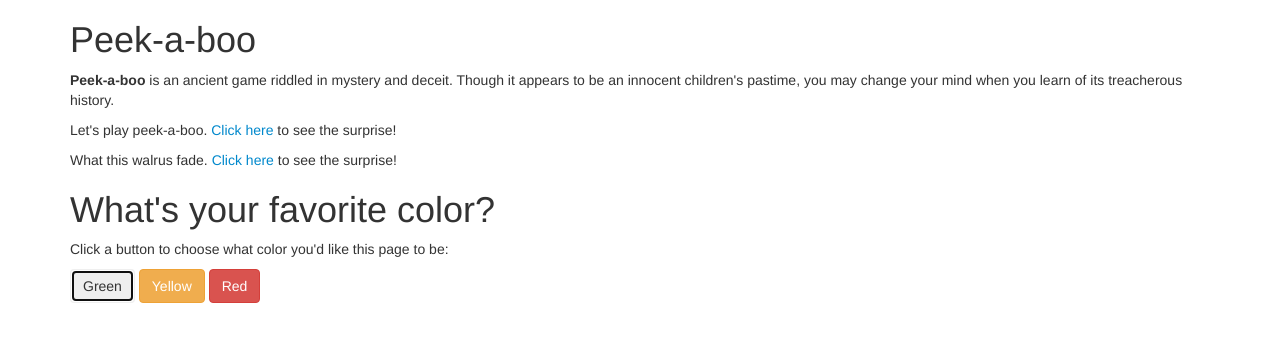
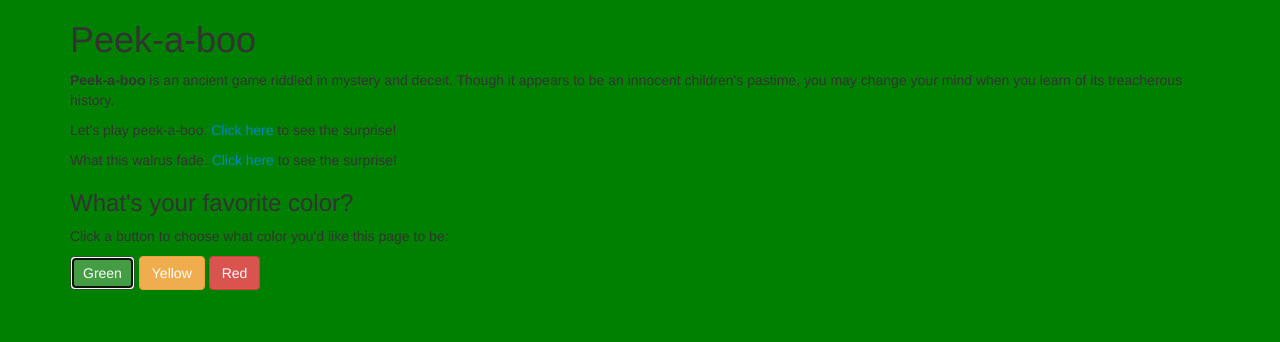
Before and after one commit to Chris-turina/introwk2-peek-a-boo, a plain HTML site: page index.html in a window 1280 px wide. Both pictures are taken after a click on the button "Green". Drawn offline with nearby package versions, Linux system fonts and the light colour scheme.

Commit message:
add background color

```diff
--- a/css/styles.css
+++ b/css/styles.css
@@ -23,3 +23,15 @@
 #walrus2-slideout {
   display: none;
 }
+
+.green-background {
+  background-color: green;
+}
+
+.yellow-background {
+  background-color: yellow;
+}
+
+.red-background {
+  background-color: red;
+}
--- a/index.html
+++ b/index.html
@@ -30,12 +30,12 @@
         <img src="img/walrus2.jpg">
       </div>
 
-      <h1>What's your favorite color? </h1>
+      <h3>What's your favorite color? </h3>
       <p>Click a button to choose what color you'd like this page to be:</p>
 
-      <button class="btn btn-succss" id="green">Green</button>
+      <button class="btn btn-success" id="green">Green</button>
       <button class="btn btn-warning" id="yellow">Yellow</button>
-      <button class="btn btn-danger" id="yellow">Red</button>
+      <button class="btn btn-danger" id="red">Red</button>
 
     </div>
   </body>
--- a/js/scripts.js
+++ b/js/scripts.js
@@ -9,4 +9,18 @@ $(document).ready(function() {
     $("#walrus2-slideout").slideToggle();
   });
 
+  $("button#green").click(function() {
+    $("body").removeClass();
+    $("body").addClass("green-background");
+  });
+
+  $("button#yellow").click(function() {
+    $("body").removeClass();
+    $("body").addClass("yellow-background");
+  });
+
+  $("button#red").click(function() {
+    $("body").removeClass();
+    $("body").addClass("red-background");
+  });
 });
```
Also changed, not shown: js/dummy.js (added).
